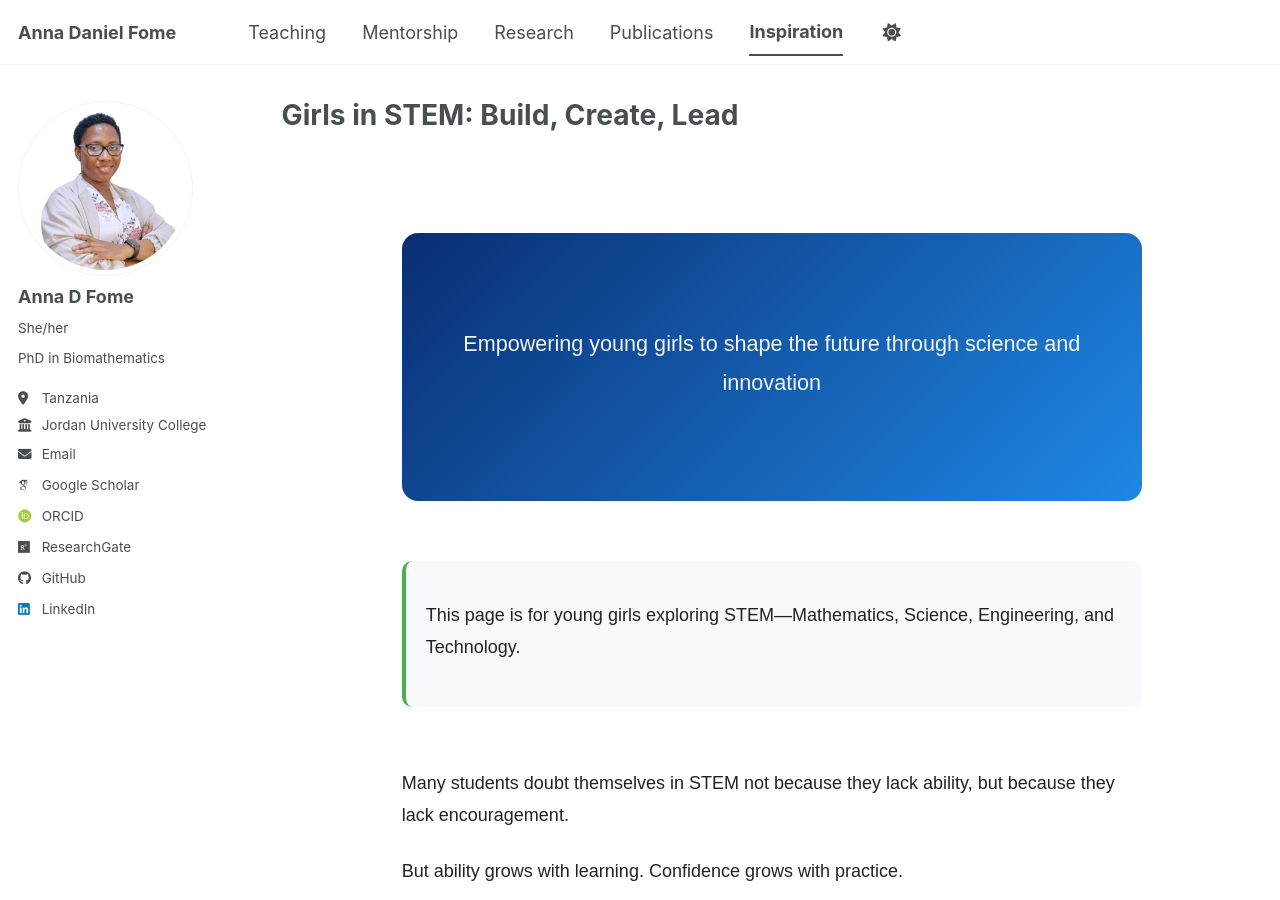
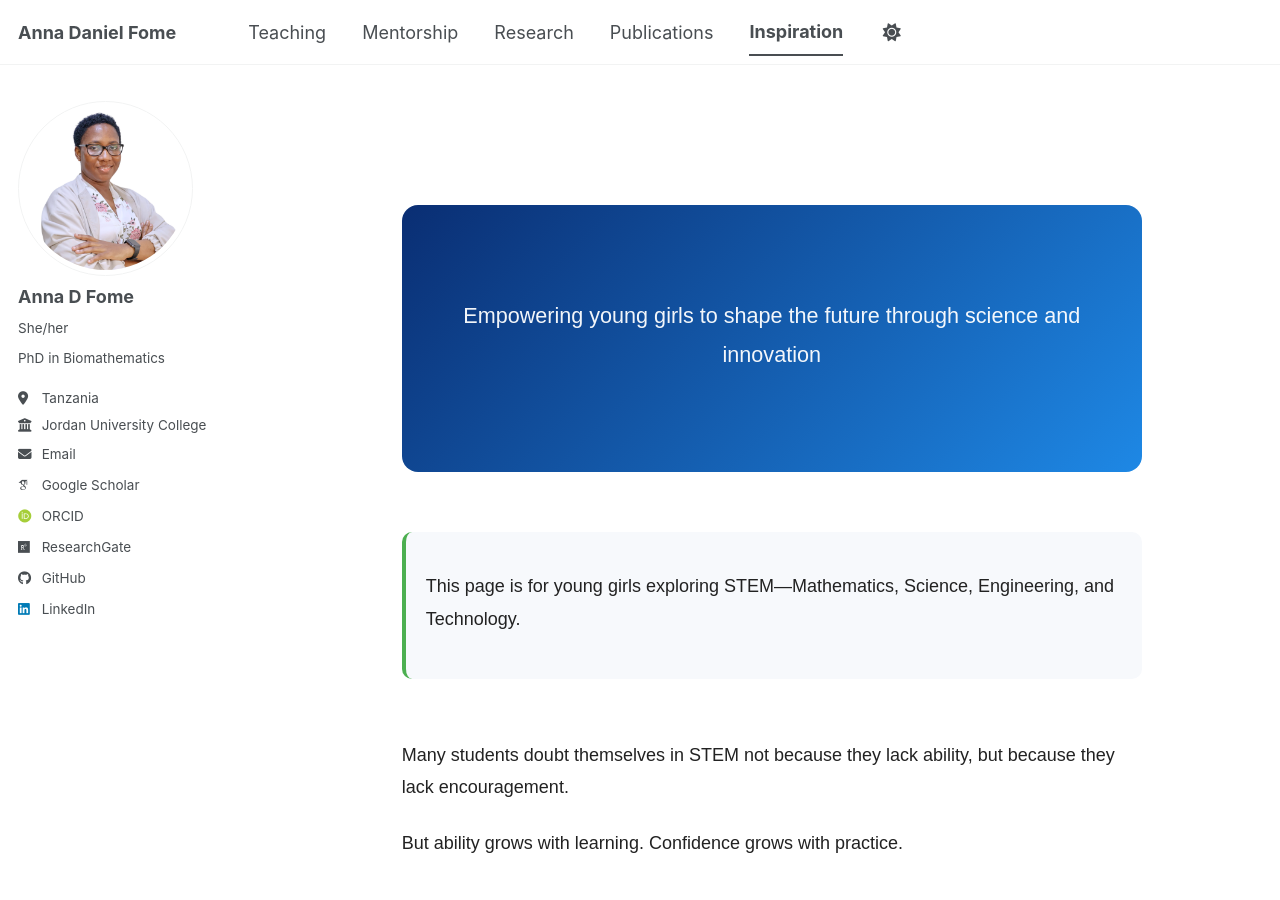
Before and after one commit to FomeA/FomeA.github.io, a Jekyll site: the page built from _pages/inspiration.html, in a window 1280 px wide and 900 px high. Built offline with Jekyll 4.4.1, drawn with Linux system fonts in a browser that asks for light colours; some web fonts are replaced; a script bundle is joined from its source files by our own code; library files that are not in the unit come from our copies.

Commit message:
Update inspiration.html

```diff
--- a/_pages/inspiration.html
+++ b/_pages/inspiration.html
@@ -1,6 +1,6 @@
 ---
 layout: archive
-title: "Girls in STEM: Build, Create, Lead"
+title: " "
 permalink: /inspiration/
 author_profile: true
 ---
```
